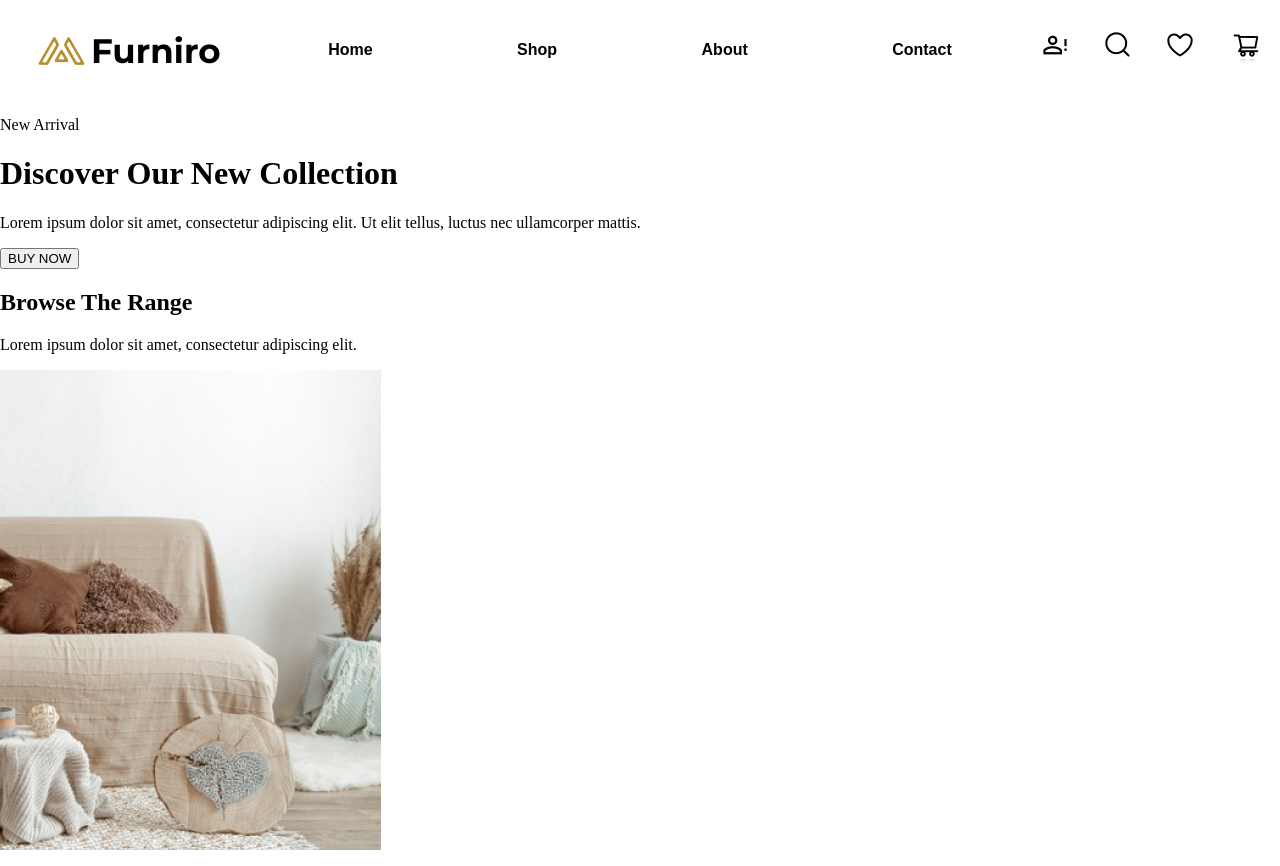
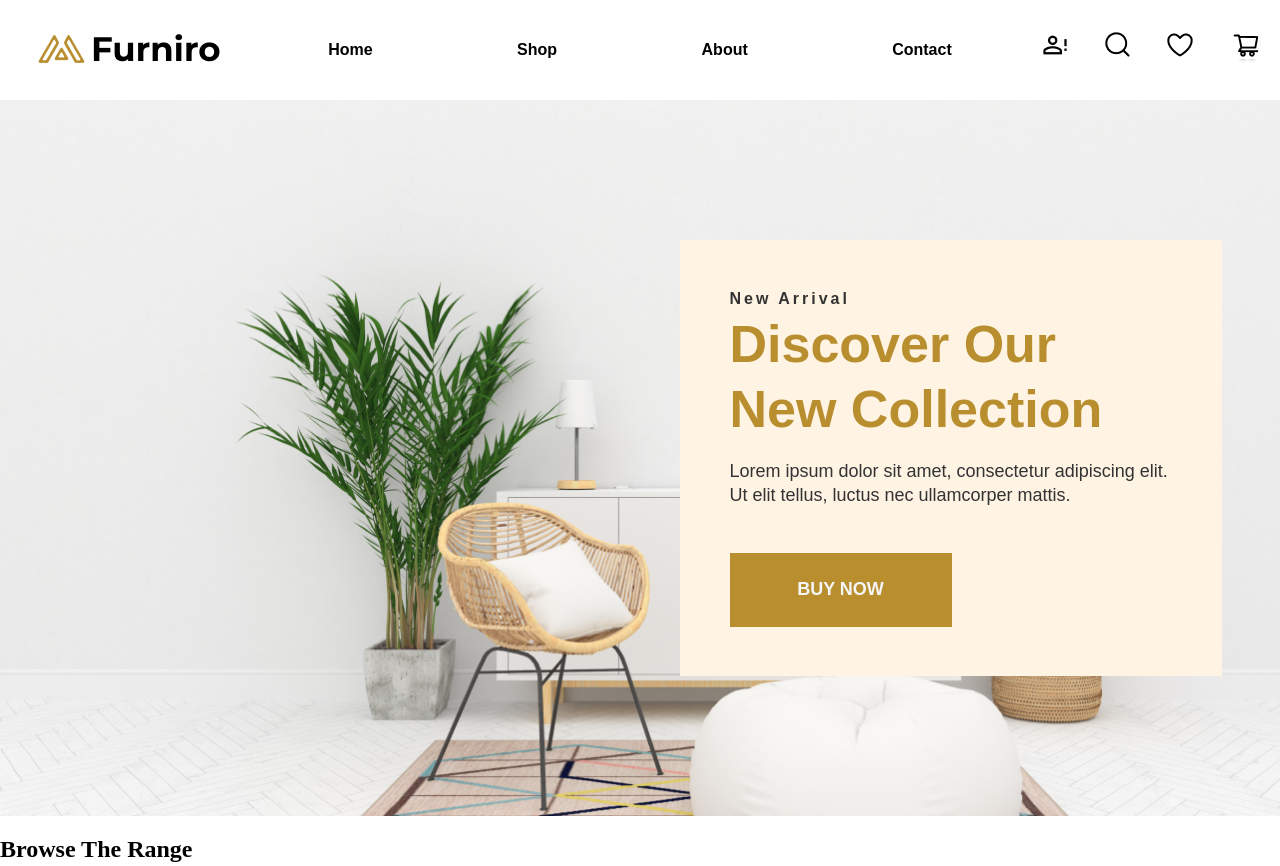
Before and after one commit to lucho20091/ecommerce-august-v2, a website built with Vite: page index.html in a window 1280 px wide. Shown: the top 866 px of the page. Built offline with nearby package versions, Linux system fonts and the light colour scheme; files whose address does not match are found by name.

Commit message:
first hero

```diff
--- a/index.html
+++ b/index.html
@@ -11,7 +11,7 @@
     <header>
       <nav>
         <div class="nav-logo">
-          <img src="/assets/homepage/icons/top/Frame 168.png" alt="company logo">
+          <a href="#"><img src="/assets/homepage/icons/top/Frame 168.png" alt="company logo"></a>
         </div>
         <ul class="nav-ul">
           <li><a href="#">Home</a></li>
@@ -32,9 +32,9 @@
       <div class="first-hero">
         <div class="first-background">
           <div class="first-card">
-            <p>New Arrival</p>
+            <p class="first-p">New Arrival</p>
             <h1>Discover Our New Collection</h1>
-            <p>Lorem ipsum dolor sit amet, consectetur adipiscing elit. Ut elit tellus, luctus nec ullamcorper mattis.</p>
+            <p class="second-p">Lorem ipsum dolor sit amet, consectetur adipiscing elit. Ut elit tellus, luctus nec ullamcorper mattis.</p>
             <button>BUY NOW</button>
           </div>
         </div>
--- a/src/client/style.css
+++ b/src/client/style.css
@@ -61,3 +61,59 @@ nav{
   flex: 0.5;
 }
 /* Main */
+.first-hero{
+  height: 716px;
+}
+.first-background{
+  height: 100%;
+  background-image: url('/assets/homepage/images/first-section/scandinavian-interior-mockup-wall-decal-background 1.png');
+  background-size: cover;
+  display: flex;
+  align-items: center;
+  justify-content: flex-end;
+}
+.first-card > p,
+.first-card > h1{
+  margin: 0;
+}
+.first-card{
+  padding: 49.5px;
+  width: 443px;
+  background-color: var(--first-card);
+  margin-right: 58px;
+  font-family: var(--main-font);
+}
+.first-card > .first-p{
+  color: var(--first-card-first-color);
+  letter-spacing: 3px;
+  font-weight: bold;
+}
+.first-card > h1{
+  margin-top: 4px;
+  color: var(--first-card-second-color);
+  font-size: 52px;
+  line-height: 65px;
+}
+.first-card > .second-p{
+  margin-top: 17px;
+  color: var(--first-card-first-color);
+  font-size: 18px;
+  line-height: 24px;
+}
+.first-card > button{
+  margin-top: 46px;
+  width: 222px;
+  height: 74px;
+  background-color: var(--first-card-second-color);
+  color: var(--white-color);
+  font-weight: bold;
+  font-family: inherit;
+  border: none;
+  cursor: pointer;
+  font-size: 18px;
+}
+.first-card > button:hover{
+  background-color: #ffffff;;
+  color: var(--third-card-color);
+  box-shadow: 0 0 12px rgba(0, 0, 0, 0.329);
+}
```
